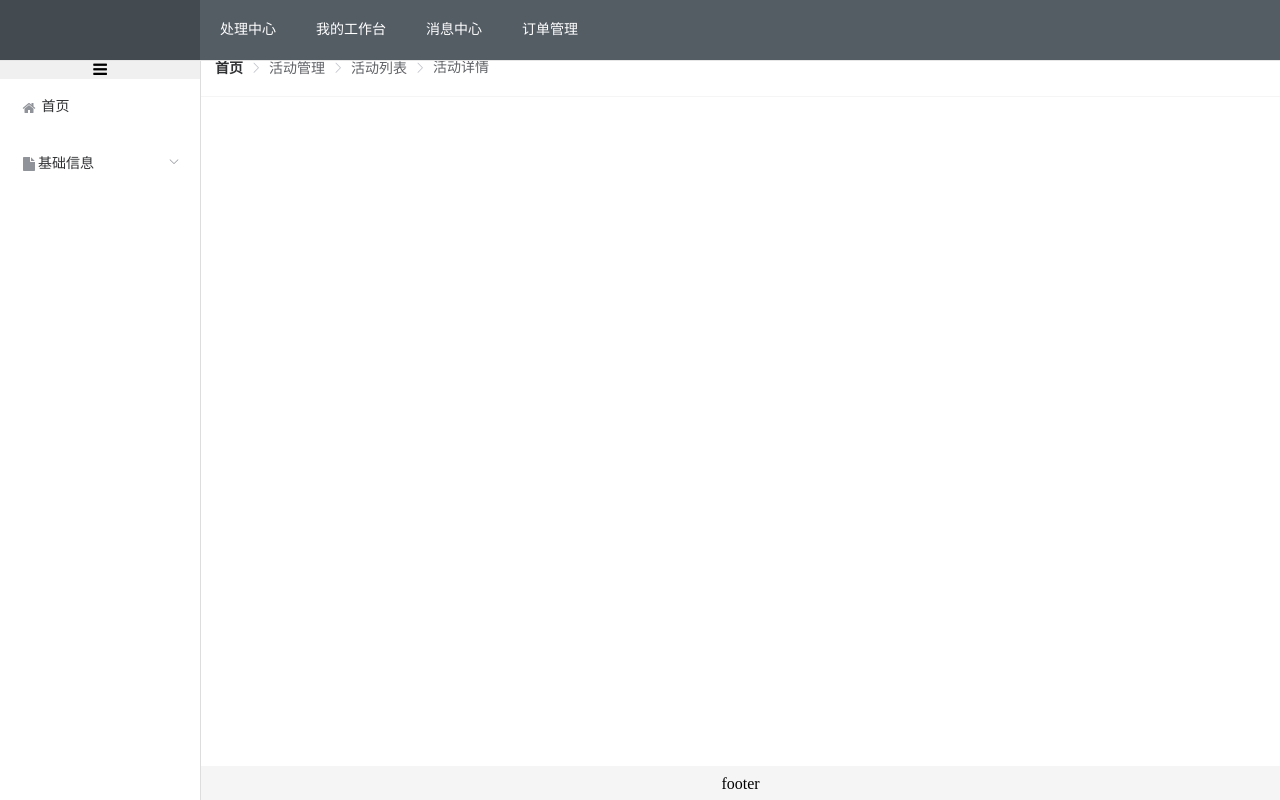
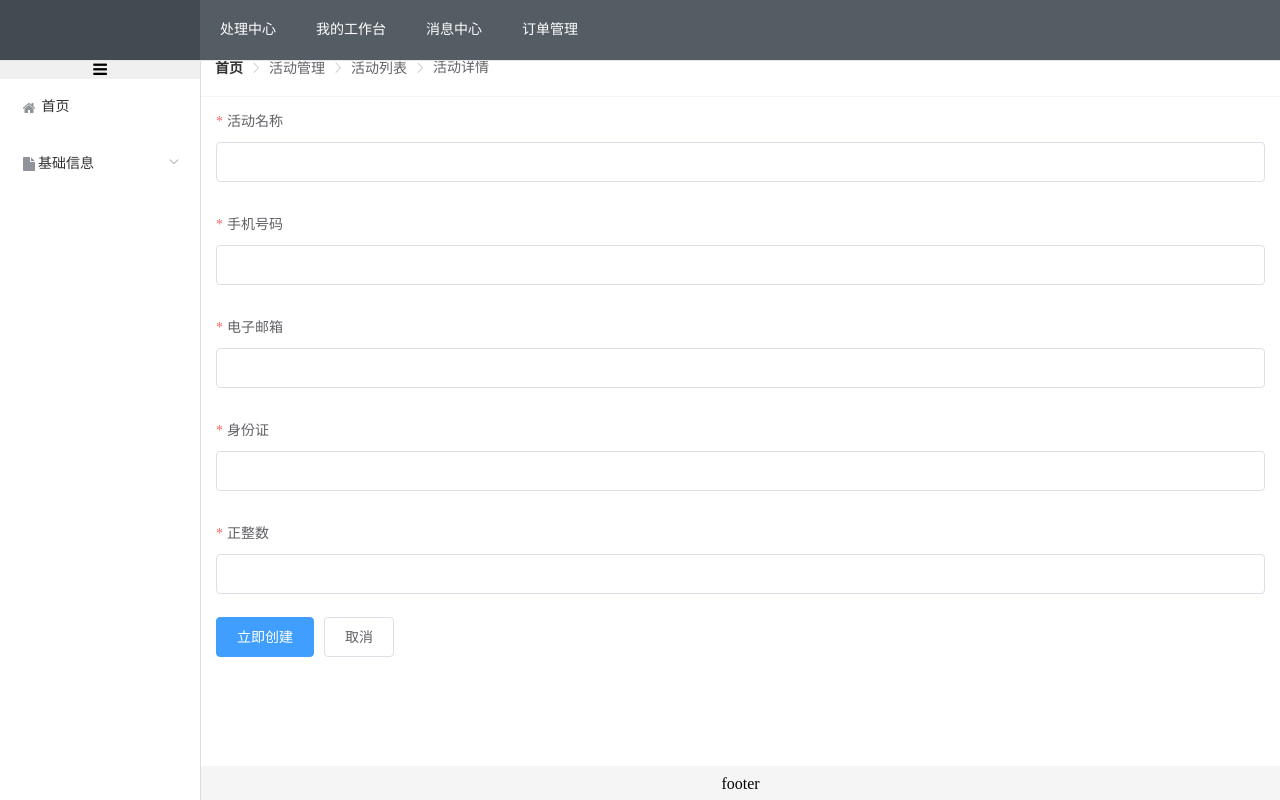
Before and after one commit to 522011796/vuecli-01-demo, a Vue app: page /#/basicInfo/form3 in a window 1280 px wide. Built offline with nearby package versions, Linux system fonts and the light colour scheme.

Commit message:
增加表单验证插件

```diff
--- a/package.json
+++ b/package.json
@@ -56,6 +56,7 @@
     "shelljs": "^0.7.6",
     "uglifyjs-webpack-plugin": "^1.1.1",
     "url-loader": "^0.5.8",
+    "vee-validate": "^2.0.6",
     "vue-i18n": "^7.6.0",
     "vue-jest": "^1.0.2",
     "vue-loader": "^13.3.0",
--- a/src/components/menu.vue
+++ b/src/components/menu.vue
@@ -29,6 +29,11 @@
             <router-link to="/basicInfo/form2">
               <el-menu-item index="0">
                 动态表单
+              </el-menu-item>
+            </router-link>
+            <router-link to="/basicInfo/form3">
+              <el-menu-item index="0">
+                表单验证
               </el-menu-item>
             </router-link>
           </el-submenu>
--- a/src/main.js
+++ b/src/main.js
@@ -7,7 +7,11 @@ import ElementUI from 'element-ui';
 import 'element-ui/lib/theme-chalk/index.css';
 import 'font-awesome/css/font-awesome.css'
 import moment from 'moment';
-import VueI18n from 'vue-i18n'
+import VueI18n from 'vue-i18n';
+import Validation from './validate/validation';
+
+//表单验证插件
+Vue.use(Validation);
 
 //国际化
 Vue.use(VueI18n);
--- /dev/null
+++ b/src/page/basicInfo/form3.vue
@@ -0,0 +1,55 @@
+<template>
+  <div>
+    <el-form  :model="ruleForm" ref="ruleForm">
+      <el-form-item label="活动名称" prop="name" :rules="$filter_rules({required:true})">
+        <el-input v-model="ruleForm.name"></el-input>
+      </el-form-item>
+      <el-form-item label="手机号码" prop="phone" :rules="$filter_rules({required:true})">
+        <el-input v-model="ruleForm.phone"></el-input>
+      </el-form-item>
+      <el-form-item label="电子邮箱" prop="email" :rules="$filter_rules({required:true,type:'email'})">
+        <el-input v-model="ruleForm.email"></el-input>
+      </el-form-item>
+      <el-form-item label="身份证" prop="card" :rules="$filter_rules({required:true})">
+        <el-input v-model="ruleForm.card"></el-input>
+      </el-form-item>
+      <el-form-item label="正整数" prop="num" :rules="$filter_rules({required:true})">
+        <el-input v-model="ruleForm.num"></el-input>
+      </el-form-item>
+      <el-form-item>
+        <el-button type="primary" @click="onSubmit('ruleForm')">立即创建</el-button>
+        <el-button>取消</el-button>
+      </el-form-item>
+    </el-form>
+  </div>
+</template>
+<script>
+  export default {
+    data() {
+      return {
+        ruleForm: {
+          name: '',
+          email: ''
+        },
+        rules: {
+          name: [
+            {required: true, message: '请输入活动名称', trigger: 'blur'},
+            {min: 3, max: 5, message: '长度在 3 到 5 个字符', trigger: 'blur'}
+          ],
+        },
+      }
+    },
+    methods: {
+      onSubmit(formName) {
+        this.$refs[formName].validate((valid) => {
+          if (valid) {
+            console.log('succcess');
+          } else {
+            console.log('error submit!!');
+            return false;
+          }
+        });
+      }
+    }
+  }
+</script>
--- a/src/router/index.js
+++ b/src/router/index.js
@@ -4,6 +4,7 @@ import Index from '@/page/index'
 import Content from '@/page/content'
 import Intro from '@/page/basicInfo/intro'
 import Form2 from '@/page/basicInfo/form2'
+import Form3 from '@/page/basicInfo/form3'
 
 Vue.use(Router)
 
@@ -19,6 +20,9 @@ export default new Router({
       path: '/basicInfo/form2',
       component: Form2
     }, {
+      path: '/basicInfo/form3',
+      component: Form3
+    }, {
       path: '/basicInfo/form2/content/:id',
       component: Content
     }
--- /dev/null
+++ b/src/validate/validation.js
@@ -0,0 +1,43 @@
+/**
+ * 以下为开发的vue插件
+ * */
+var Validation = {};
+Validation.install = function (Vue, options) {
+  /**
+   * 参数 item
+   * required true  必填项
+   * maxLength  字符串的最大长度
+   * min 和 max 必须同时给 min < max  type=number
+   * type 手机号 mobile
+   *      邮箱   email
+   *      网址   url
+   *      持续添加中.......
+   * */
+
+  Vue.prototype.$filter_rules = function (item){
+    let rules = [];
+    if(item.required){
+      rules.push({ required: true, message: '该输入项为必填项!', trigger: 'blur' });
+    }
+    if(item.maxLength){
+      rules.push({ min:1,max:item.maxLength, message: '最多输入'+item.maxLength+'个字符!', trigger: 'blur' })
+    }
+    if(item.min&&item.max){
+      rules.push({ min:item.min,max:item.max, message: '字符长度在'+item.min+'至'+item.max+'之间!', trigger: 'blur' })
+    }
+    if(item.type){
+      let type = item.type;
+      switch(type) {
+        case 'email':
+          rules.push({ type: 'email', message: '请输入正确的邮箱地址', trigger: 'blur'  });
+          break;
+        default:
+          rule.push({});
+          break;
+      }
+    }
+    return rules;
+  };
+};
+
+module.exports = Validation;
```
Also changed, not shown: 1 other file (tests, documents, lock files or other folders).
